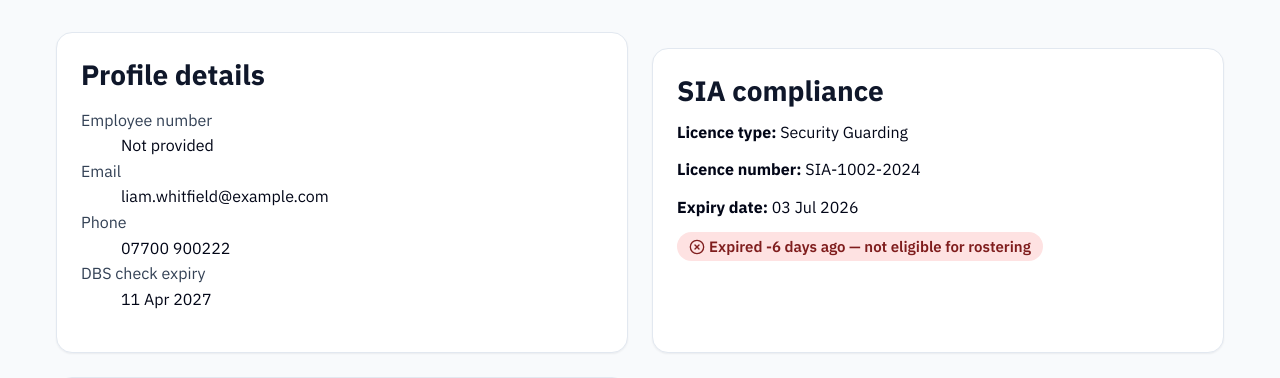
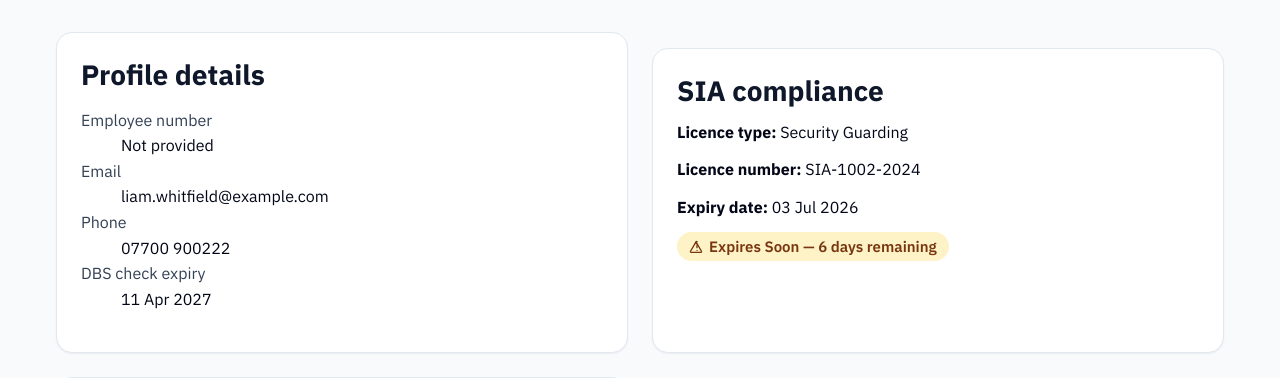
Before and after one commit to malam725436/secops-saas, a Flask app: page /guards/2 in a window 1280 px wide. Shown: the part 231-609 px from the top of the page. Run offline with Flask 3, Linux system fonts and the light colour scheme; a user stored in the database is signed in.

Commit message:
fix: align guard detail SIA badge logic with list view status values
Co-Authored-By: Claude Sonnet 4.6 <noreply@anthropic.com>

```diff
--- a/templates/guards/detail.html
+++ b/templates/guards/detail.html
@@ -40,11 +40,11 @@
       <p><strong>Expiry date:</strong> {{ guard.sia_expiry_date.strftime('%d %b %Y') }}</p>
       <p>
         {% if guard.sia_status == 'valid' %}
-          <span class="badge badge--valid">{{ icon_check_circle("icon icon--sm") }} Valid &mdash; {{ guard.sia_days_remaining }} days remaining</span>
-        {% elif guard.sia_status == 'expiring' %}
-          <span class="badge badge--expiring">{{ icon_alert_triangle("icon icon--sm") }} Expires in {{ guard.sia_days_remaining }} days &mdash; renewal required</span>
+          <span class="badge badge--success">{{ icon_check_circle("icon icon--sm") }} Active &mdash; {{ guard.sia_days_remaining }} days remaining</span>
+        {% elif guard.sia_status == 'warning' %}
+          <span class="badge badge--warning">{{ icon_alert_triangle("icon icon--sm") }} Expires Soon &mdash; {{ guard.sia_days_remaining }} days remaining</span>
         {% else %}
-          <span class="badge badge--expired">{{ icon_x_circle("icon icon--sm") }} Expired {{ -guard.sia_days_remaining }} days ago &mdash; not eligible for rostering</span>
+          <span class="badge badge--danger">{{ icon_x_circle("icon icon--sm") }} Expired &mdash; not eligible for rostering</span>
         {% endif %}
       </p>
     </section>
```
